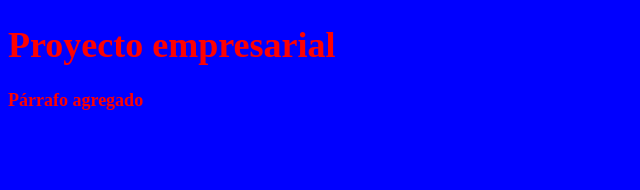
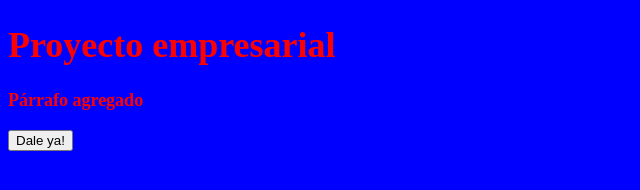
Before and after one commit to maybeherrera/CursoGit, a plain HTML site: page index.html in a window 1280 px wide. Shown: the whole page, without its empty margins (0-640 px from the left). Drawn offline with Linux system fonts and the light colour scheme.

Commit message:
saludo javascript agregado

```diff
--- a/index.html
+++ b/index.html
@@ -6,9 +6,12 @@
     <meta name="viewport" content="width=device-width, initial-scale=1.0">
     <title>Document</title>
     <link href="css/estilos.css" rel="stylesheet" type="text/css">
+    <script src="js/javascript.js"></script>
 </head>
 <body>
     <h1> Proyecto empresarial </h1>
     <p> Párrafo agregado </p>
+
+    <input type="button" onclick="saludo()" value="Dale ya!">
 </body>
 </html>
--- a/js/javascript.js
+++ b/js/javascript.js
@@ -0,0 +1,5 @@
+// JavaScript Document
+
+function saludo(){
+    alert ("Hola mundo");
+}
```
